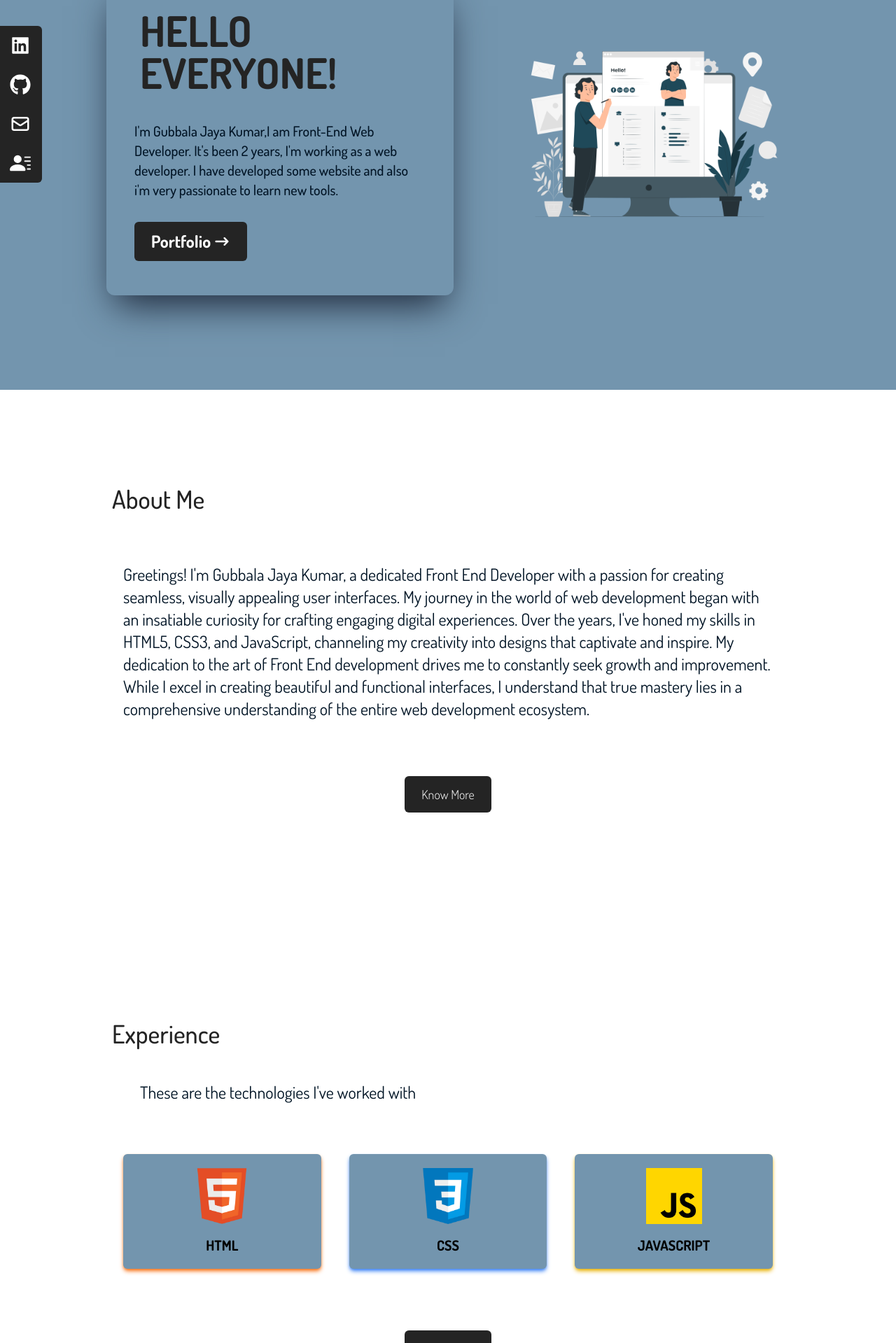
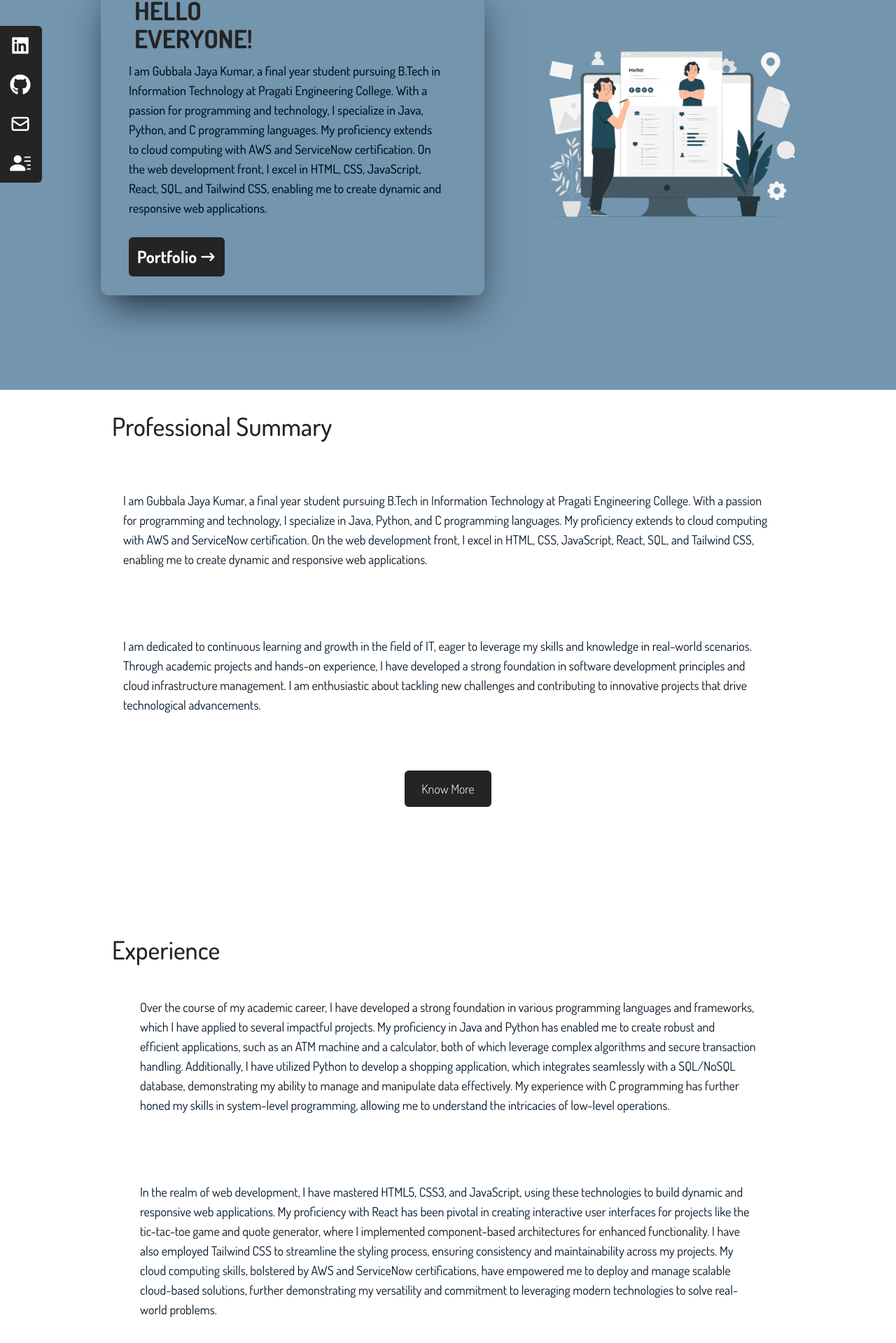
Before and after one commit to jayak0776/portfolio, a React (Create React App) app: page / in a window 1280 px wide. Shown: the part 243-2162 px from the top of the page at 70% size. Built offline with nearby package versions, Linux system fonts and the light colour scheme; a web font is replaced by a local one.

Commit message:
Update Home.jsx

```diff
--- a/src/Components/Home.jsx
+++ b/src/Components/Home.jsx
@@ -1,4 +1,6 @@
 import React, { useRef, useState } from "react";
+import { motion } from "framer-motion";
+import { fadeIn } from "../Varient";
 import { HiArrowNarrowRight } from "react-icons/hi";
 import Mypic from "../assests/Online resume-pana (3).png";
 import css from "../assests/css.png";
@@ -138,20 +140,25 @@ function Home() {
     <>
       <div className="w-full h-full lg:h-screen md:h-screen bg-[#7395AE] dark:text-slate-400 dark:bg-gray-900">
         <div className="max-w-screen-lg mx-auto flex flex-col md:flex-row items-center justify-center h-full px-4">
-          <div className="flex flex-col  justify-center sm:w-[50%] mt-32 md:mt-20 mb-4 sm:mt-28 sm:mb-0 shadow-2xl rounded-xl shadow-slate-800 p-10 h-[400px] md:h-[450px] lg:h-[450px] ">
-            <h1 className="text-xl sm:text-6xl font-bold text-[#242424]">
+          <div className="flex flex-col  justify-center sm:w-[60%] mt-32 md:mt-20 mb-4 sm:mt-28 sm:mb-0 shadow-2xl rounded-xl shadow-slate-800 p-10 h-[580px] md:h-[580px] lg:h-[450px] ">
+            <h1 className="text-2xl sm:text-4xl font-bold text-[#242424]">
               <span className="p-2">HELLO</span>
               <br />
               <span className="p-2">EVERYONE!</span>
             </h1>
-            <br />
-            <p className="text-[#011425] dark:text-slate-400  text-xl max-w-md pt-0 py-6 font-medium">
-              I'm Gubbala Jaya Kumar,I am Front-End Web Developer. It's been 2
-              years, I'm working as a web developer. I have developed some
-              website and also i'm very passionate to learn new tools.
+            {/* <br /> */}
+            <p className="text-[#011425] dark:text-slate-400 my-3 text-lg max-w-md pt-0 py-3 font-medium">
+              I am Gubbala Jaya Kumar, a final year student pursuing B.Tech in
+              Information Technology at Pragati Engineering College. With a
+              passion for programming and technology, I specialize in Java,
+              Python, and C programming languages. My proficiency extends to
+              cloud computing with AWS and ServiceNow certification. On the web
+              development front, I excel in HTML, CSS, JavaScript, React, SQL,
+              and Tailwind CSS, enabling me to create dynamic and responsive web
+              applications.
             </p>
             <div>
-              <button className="group text-center text-lg lg:text-2xl text-white dark:text-slate-400 w-fit px-4 py-2 lg:px-6 lg:py-3 lg:my-2 flex items-center rounded-md bg-[#242424] cursor-pointer">
+              <button className="group text-center text-lg lg:text-2xl text-white dark:text-slate-400 w-fit px-4 py-2 lg:px-3 lg:py-3 lg:my-1 flex items-center rounded-md bg-[#242424] cursor-pointer">
                 Portfolio
                 <span className="group-hover:rotate-90 duration-300">
                   <HiArrowNarrowRight className="ml-1" />
@@ -172,26 +179,32 @@ function Home() {
         className="w-full h-full bg-white dark:text-slate-400 dark:bg-gray-900 md:pb-32 pb-10"
         name="About"
       >
-        <div className="max-w-screen-lg mx-auto flex flex-col justify-center w-full h-full ">
-          <div className="pb-0 mt-28 sm:mt-28 sm:p-0 ">
+        <div className="max-w-screen-lg mx-auto mb:0 flex flex-col justify-center w-full h-full ">
+          <div className="pb-0 mt-4 sm:mt-2 sm:p-0 ">
             <div className="p-6 sm-p-0">
               <p className="text-[#242424] dark:text-gray-300 text-4xl ml-2 font-medium inline ">
-                About Me
+                Professional Summary
               </p>
             </div>
           </div>
-          <p className="text-2xl p-12 dark:text-slate-400 text-[#011425] font-normal sm:p-12 sm:mb-0">
-            Greetings! I'm Gubbala Jaya Kumar, a dedicated Front End Developer
-            with a passion for creating seamless, visually appealing user
-            interfaces. My journey in the world of web development began with an
-            insatiable curiosity for crafting engaging digital experiences. Over
-            the years, I've honed my skills in HTML5, CSS3, and JavaScript,
-            channeling my creativity into designs that captivate and inspire. My
-            dedication to the art of Front End development drives me to
-            constantly seek growth and improvement. While I excel in creating
-            beautiful and functional interfaces, I understand that true mastery
-            lies in a comprehensive understanding of the entire web development
-            ecosystem.
+          <p className="text-lg px-8 pb-0 dark:text-slate-400 text-[#011425] font-normal sm:p-12 sm:mb-0 mb-0">
+            I am Gubbala Jaya Kumar, a final year student pursuing B.Tech in
+            Information Technology at Pragati Engineering College. With a
+            passion for programming and technology, I specialize in Java,
+            Python, and C programming languages. My proficiency extends to cloud
+            computing with AWS and ServiceNow certification. On the web
+            development front, I excel in HTML, CSS, JavaScript, React, SQL, and
+            Tailwind CSS, enabling me to create dynamic and responsive web
+            applications.
+          </p>
+          <p className="text-lg p-8 pb-0 dark:text-slate-400 text-[#011425] font-normal sm:p-12 sm:mb-0">
+            I am dedicated to continuous learning and growth in the field of IT,
+            eager to leverage my skills and knowledge in real-world scenarios.
+            Through academic projects and hands-on experience, I have developed
+            a strong foundation in software development principles and cloud
+            infrastructure management. I am enthusiastic about tackling new
+            challenges and contributing to innovative projects that drive
+            technological advancements.
           </p>
         </div>
         <button className="text-white dark:text-slate-400 bg-[#242424] px-6 py-3 my-8 mx-auto flex items-center rounded-md hover:scale-110 duration-300 font-light text-lg">
@@ -203,29 +216,56 @@ function Home() {
         name="About"
       >
         <div className="max-w-screen-lg mx-auto flex flex-col justify-center w-full h-full ">
-          <div className="pb-0 mt-10 sm:mt-28 sm:p-0 ">
+          <div className="pb-0 mt-0 sm:mt-0 sm:p-0 ">
             <div className="p-6 sm-p-0">
               <p className="text-[#242424] dark:text-gray-300 text-4xl ml-2 font-medium inline ">
                 Experience
               </p>
-              <p className="text-2xl p-12 dark:text-slate-400 text-[#011425] font-normal sm:p-12 sm:mb-0">
-                These are the technologies I've worked with
+              <p className="text-lg p-3 pb-3 dark:text-slate-400 text-[#011425] font-normal sm:p-12 sm:mb-0">
+                Over the course of my academic career, I have developed a strong
+                foundation in various programming languages and frameworks,
+                which I have applied to several impactful projects. My
+                proficiency in Java and Python has enabled me to create robust
+                and efficient applications, such as an ATM machine and a
+                calculator, both of which leverage complex algorithms and secure
+                transaction handling. Additionally, I have utilized Python to
+                develop a shopping application, which integrates seamlessly with
+                a SQL/NoSQL database, demonstrating my ability to manage and
+                manipulate data effectively. My experience with C programming
+                has further honed my skills in system-level programming,
+                allowing me to understand the intricacies of low-level
+                operations.
+              </p>
+              <p className="text-lg p-3 pt-0 dark:text-slate-400 text-[#011425] font-normal sm:p-12 sm:mb-0">
+                In the realm of web development, I have mastered HTML5, CSS3,
+                and JavaScript, using these technologies to build dynamic and
+                responsive web applications. My proficiency with React has been
+                pivotal in creating interactive user interfaces for projects
+                like the tic-tac-toe game and quote generator, where I
+                implemented component-based architectures for enhanced
+                functionality. I have also employed Tailwind CSS to streamline
+                the styling process, ensuring consistency and maintainability
+                across my projects. My cloud computing skills, bolstered by AWS
+                and ServiceNow certifications, have empowered me to deploy and
+                manage scalable cloud-based solutions, further demonstrating my
+                versatility and commitment to leveraging modern technologies to
+                solve real-world problems.
               </p>
             </div>
           </div>
-          <div className="w-full grid grid-cols-2 p-12  sm:grid-cols-3 gap-10 text-center py-0 mb-0 px-30 sm:mb-14">
+          <div className="w-full grid grid-cols-3 p-12  sm:grid-cols-3 gap-10 text-center py-0 mb-0 px-12 sm:mb-14">
             {experience.map(({ id, src, title, style }) => (
               <div
                 key={id}
-                className={`bg-[#7395AE] dark:bg-slate-800 shadow-md hover:scale-105 duration-500 py-5  rounded-md ${style}`}
+                className={`bg-[#7395AE] dark:bg-slate-800 shadow-md hover:scale-105 duration-500 py-4  rounded-md ${style} lg:p-5 px-0`}
               >
-                <img src={src} alt="" className="w-20 mx-auto" />
-                <p className="mt-4 text-xl">{title}</p>
+                <img src={src} alt="" className="w-10 mx-auto lg:w-20" />
+                <p className="mt-4 text-xs lg:text-xl">{title}</p>
               </div>
             ))}
           </div>
         </div>
-        <button className="text-white dark:text-slate-400 bg-[#242424] px-6 py-3 my-8 mx-auto flex items-center rounded-md hover:scale-110 duration-300 font-light text-lg">
+        <button className="text-white dark:text-slate-400 bg-[#242424] px-4 py-2 my-8 mx-auto flex items-center rounded-md hover:scale-110 duration-300 font-light text-lg">
           <NavLink to={"/Experience"}>Know More</NavLink>
         </button>
       </div>
@@ -233,18 +273,18 @@ function Home() {
         className="w-full h-full bg-white dark:text-slate-400 dark:bg-gray-900 md:pb-32 pb-10"
         name="About"
       >
-        <div className="max-w-screen-lg mx-auto flex flex-col justify-center w-full h-full ">
-          <div className="pb-0 mt-28 sm:mt-28 sm:p-0 ">
+        <div className="max-w-screen-lg mx-auto mb-0 flex flex-col justify-center w-full h-full ">
+          <div className="pb-0  sm:p-0 ">
             <div className="p-6 sm-p-0">
-              <p className="text-[#242424] dark:text-gray-300 text-4xl ml-2 font-medium inline ">
+              <p className="text-[#242424] dark:text-gray-300 text-3xl ml-0 font-medium inline ">
                 Projects
               </p>
-              <p className="text-2xl p-12 dark:text-slate-400 text-[#011425] font-normal sm:p-12 sm:mb-0">
+              <p className="text-xl p-3 dark:text-slate-400 text-[#011425] font-normal sm:p-12 sm:mb-0">
                 Check out some of my work right here
               </p>
             </div>
           </div>
-          <div className="w-full grid sm:grid-cols-2 md:grid-cols-2 gap-20 px-12 pl-8 md:pl-12 mb-32 sm:px-12 sm:pb-5 sm:mb-0 ">
+          <div className="w-full grid sm:grid-cols-2 md:grid-cols-2 gap-20 px-12 pl-8 md:pl-12 mb-10 md:mb-20 sm:px-12 sm:pb-5 sm:mb-0 ">
             {projects.map(({ id, src, demo, code, title, tools }) => (
               <div
                 key={id}
@@ -260,7 +300,7 @@ function Home() {
                 <h1 className="text-center text-[#7395AE] p-5 text-2xl capitalize">
                   {title}
                 </h1>
-                <div className="text-white text-lg mb-6">
+                <div className="text-white text-sm mb-3">
                   {tools.map((tool, index) => (
                     <div key={index} className="flex justify-center px-10">
                       {Object.keys(tool).map((key) => (
@@ -318,7 +358,7 @@ function Home() {
             ))}
           </div>
         </div>
-        <button className="text-white dark:text-slate-400 bg-[#242424] px-6 py-3 my-8 mx-auto flex items-center rounded-md hover:scale-110 duration-300 font-light text-lg">
+        <button className="text-white dark:text-slate-400 bg-[#242424] px-6 py-3 my-0 mx-auto flex items-center rounded-md hover:scale-110 duration-300 font-light text-lg">
           <NavLink to={"/Projects"}>Know More</NavLink>
         </button>
       </div>
@@ -327,11 +367,11 @@ function Home() {
         name="About"
       >
         <div className="max-w-screen-lg mx-auto flex flex-col justify-center w-full h-full ">
-          <div className="pb-0 mt-28 sm:mt-28 sm:p-0 ">
+          <div className="pb-0 mt-10 sm:mt-0 sm:p-0 ">
             <p className="text-center dark:text-[#d3d3d3] underline font-medium">
               Contact Me
             </p>
-            <div className="lg:flex lg:justify-between lg:p-20 p-10 md:flex md:justify-between md:p-14">
+            <div className="lg:flex lg:justify-between lg:p-20 p-6 md:flex md:justify-between md:p-6">
               <div className=" lg:flex-col lg:w-96 md:w-72 w-full ">
                 <p className="px-4 py-3 text-base flex items-center lg:px-6 lg:pl-0  lg:py-3 lg:flex lg:items-center font-light text-[#242424] bg-[#d7d7d7] my-7 mt-5 rounded-sm cursor-pointer">
                   <span className="pr-2 lg:px-3">
```
